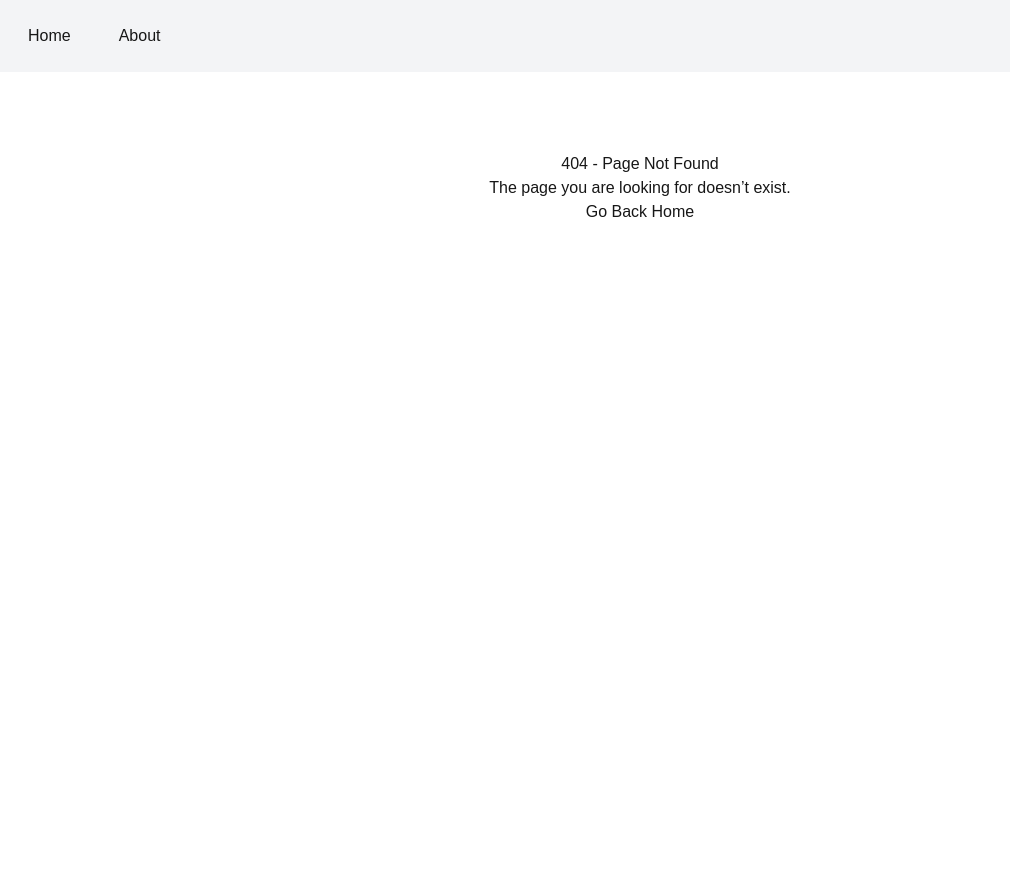
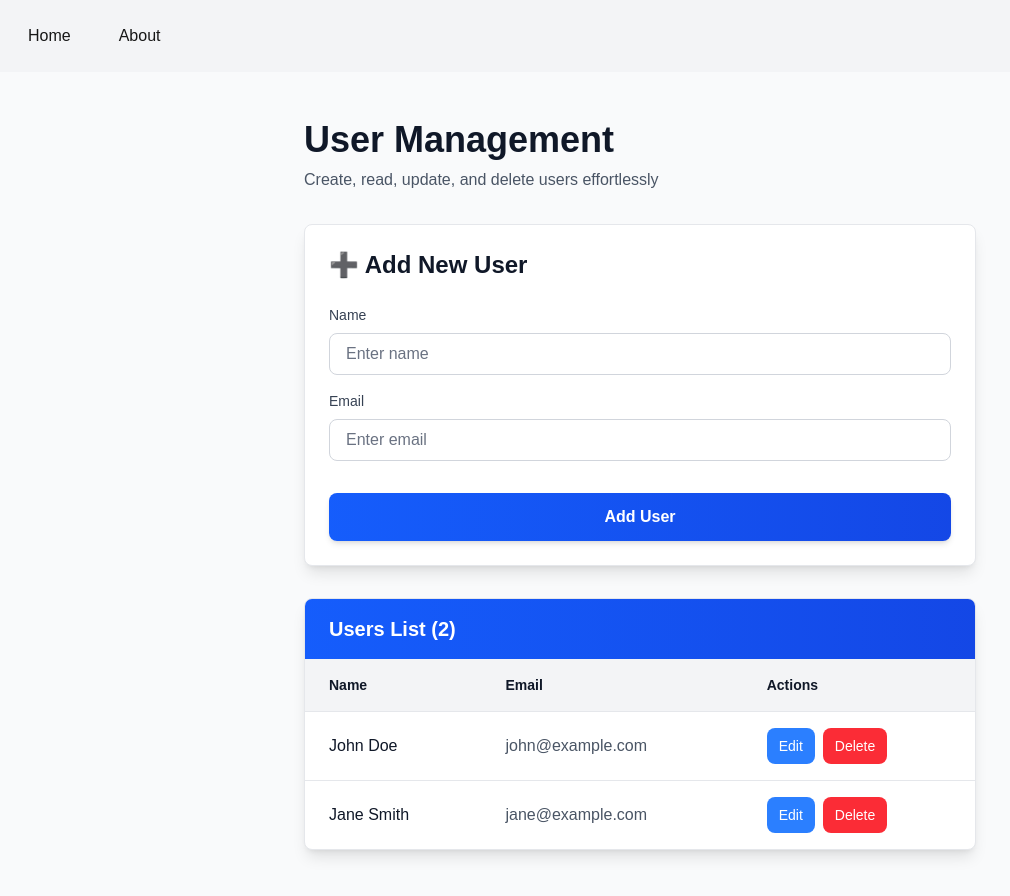
Before and after one commit to chandrupondy/my-next-app-hemachandhiran, a Next.js app: page /crud in a window 1280 px wide. Before the commit this address had no page. Shown: the whole page, without its empty margins (0-1010 px from the left). Before the commit the page ends 800 px from the top, so only its background shows below. Built offline with nearby package versions, Linux system fonts and the light colour scheme.

Commit message:
Create CRUD UI

```diff
--- /dev/null
+++ b/app/crud/page.tsx
@@ -0,0 +1,176 @@
+"use client";
+
+import { useState } from "react";
+
+type User = {
+  id: number;
+  name: string;
+  email: string;
+};
+
+const initialData: User[] = [
+  { id: 1, name: "John Doe", email: "john@example.com" },
+  { id: 2, name: "Jane Smith", email: "jane@example.com" },
+];
+
+export default function CrudPage() {
+  const [users, setUsers] = useState<User[]>(initialData);
+  const [name, setName] = useState("");
+  const [email, setEmail] = useState("");
+  const [editId, setEditId] = useState<number | null>(null);
+
+  // Add or Update
+  const handleSubmit = () => {
+    if (!name || !email) return;
+
+    if (editId !== null) {
+      // Update
+      setUsers(users.map(user =>
+        user.id === editId ? { ...user, name, email } : user
+      ));
+      setEditId(null);
+    } else {
+      // Add
+      const newUser = {
+        id: Date.now(),
+        name,
+        email,
+      };
+      setUsers([...users, newUser]);
+    }
+
+    setName("");
+    setEmail("");
+  };
+
+  // Edit
+  const handleEdit = (user: User) => {
+    setName(user.name);
+    setEmail(user.email);
+    setEditId(user.id);
+  };
+
+  // Delete
+  const handleDelete = (id: number) => {
+    setUsers(users.filter(user => user.id !== id));
+  };
+
+  return (
+    <div className="min-h-screen bg-gray-50 dark:bg-slate-900 py-12 px-4 sm:px-6 lg:px-8">
+      <div className="max-w-2xl mx-auto">
+        {/* Header */}
+        <div className="mb-8">
+          <h1 className="text-4xl font-bold text-gray-900 dark:text-white mb-2">User Management</h1>
+          <p className="text-gray-600 dark:text-gray-400">Create, read, update, and delete users effortlessly</p>
+        </div>
+
+        {/* Form Card */}
+        <div className="bg-white dark:bg-slate-800 rounded-lg shadow-lg p-6 mb-8 border border-gray-200 dark:border-slate-700">
+          <h2 className="text-2xl font-bold text-gray-900 dark:text-white mb-6">
+            {editId !== null ? "✏️ Update User" : "➕ Add New User"}
+          </h2>
+
+          <div className="space-y-4">
+            <div>
+              <label className="block text-sm font-medium text-gray-700 dark:text-gray-300 mb-2">Name</label>
+              <input
+                type="text"
+                placeholder="Enter name"
+                value={name}
+                onChange={e => setName(e.target.value)}
+                className="w-full px-4 py-2 border border-gray-300 dark:border-slate-600 rounded-lg bg-white dark:bg-slate-700 text-gray-900 dark:text-white placeholder-gray-500 dark:placeholder-gray-400 focus:ring-2 focus:ring-blue-500 focus:border-transparent transition"
+              />
+            </div>
+
+            <div>
+              <label className="block text-sm font-medium text-gray-700 dark:text-gray-300 mb-2">Email</label>
+              <input
+                type="email"
+                placeholder="Enter email"
+                value={email}
+                onChange={e => setEmail(e.target.value)}
+                className="w-full px-4 py-2 border border-gray-300 dark:border-slate-600 rounded-lg bg-white dark:bg-slate-700 text-gray-900 dark:text-white placeholder-gray-500 dark:placeholder-gray-400 focus:ring-2 focus:ring-blue-500 focus:border-transparent transition"
+              />
+            </div>
+
+            <div className="flex gap-3 pt-4">
+              <button
+                onClick={handleSubmit}
+                className={`flex-1 px-6 py-3 rounded-lg font-semibold text-white transition-all duration-200 ${
+                  editId !== null
+                    ? "bg-gradient-to-r from-orange-500 to-orange-600 hover:from-orange-600 hover:to-orange-700"
+                    : "bg-gradient-to-r from-blue-600 to-blue-700 hover:from-blue-700 hover:to-blue-800"
+                } shadow-md hover:shadow-lg`}
+              >
+                {editId !== null ? "Update User" : "Add User"}
+              </button>
+
+              {editId !== null && (
+                <button
+                  onClick={() => {
+                    setEditId(null);
+                    setName("");
+                    setEmail("");
+                  }}
+                  className="px-6 py-3 rounded-lg font-semibold text-gray-700 dark:text-gray-300 bg-gray-200 dark:bg-slate-700 hover:bg-gray-300 dark:hover:bg-slate-600 transition-all duration-200"
+                >
+                  Cancel
+                </button>
+              )}
+            </div>
+          </div>
+        </div>
+
+        {/* Users List */}
+        <div className="bg-white dark:bg-slate-800 rounded-lg shadow-lg overflow-hidden border border-gray-200 dark:border-slate-700">
+          <div className="px-6 py-4 bg-gradient-to-r from-blue-600 to-blue-700 dark:from-slate-700 dark:to-slate-800">
+            <h2 className="text-xl font-bold text-white">Users List ({users.length})</h2>
+          </div>
+
+          {users.length === 0 ? (
+            <div className="px-6 py-12 text-center">
+              <span className="text-4xl mb-4 block">📭</span>
+              <p className="text-gray-600 dark:text-gray-400 text-lg">No users found. Add one to get started!</p>
+            </div>
+          ) : (
+            <div className="overflow-x-auto">
+              <table className="w-full">
+                <thead className="bg-gray-100 dark:bg-slate-700 border-b border-gray-200 dark:border-slate-600">
+                  <tr>
+                    <th className="px-6 py-4 text-left text-sm font-semibold text-gray-900 dark:text-white">Name</th>
+                    <th className="px-6 py-4 text-left text-sm font-semibold text-gray-900 dark:text-white">Email</th>
+                    <th className="px-6 py-4 text-left text-sm font-semibold text-gray-900 dark:text-white">Actions</th>
+                  </tr>
+                </thead>
+                <tbody className="divide-y divide-gray-200 dark:divide-slate-700">
+                  {users.map(user => (
+                    <tr key={user.id} className="hover:bg-gray-50 dark:hover:bg-slate-700 transition-colors">
+                      <td className="px-6 py-4 text-gray-900 dark:text-gray-200 font-medium">{user.name}</td>
+                      <td className="px-6 py-4 text-gray-600 dark:text-gray-400">{user.email}</td>
+                      <td className="px-6 py-4">
+                        <div className="flex gap-2">
+                          <button
+                            onClick={() => handleEdit(user)}
+                            className="px-3 py-2 bg-blue-500 hover:bg-blue-600 text-white font-medium rounded-lg transition-colors text-sm"
+                          >
+                            Edit
+                          </button>
+                          <button
+                            onClick={() => handleDelete(user.id)}
+                            className="px-3 py-2 bg-red-500 hover:bg-red-600 text-white font-medium rounded-lg transition-colors text-sm"
+                          >
+                            Delete
+                          </button>
+                        </div>
+                      </td>
+                    </tr>
+                  ))}
+                </tbody>
+              </table>
+            </div>
+          )}
+        </div>
+      </div>
+    </div>
+  );
+}
```
